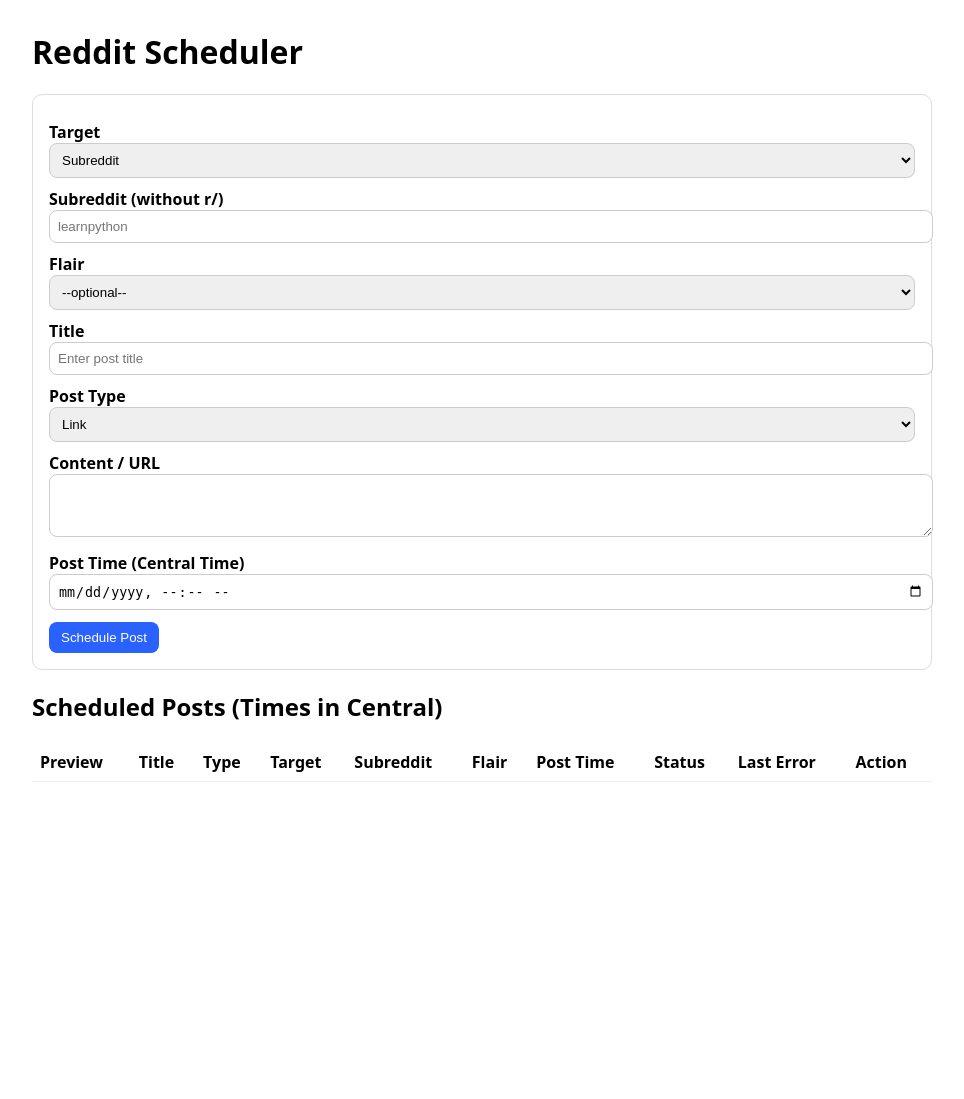
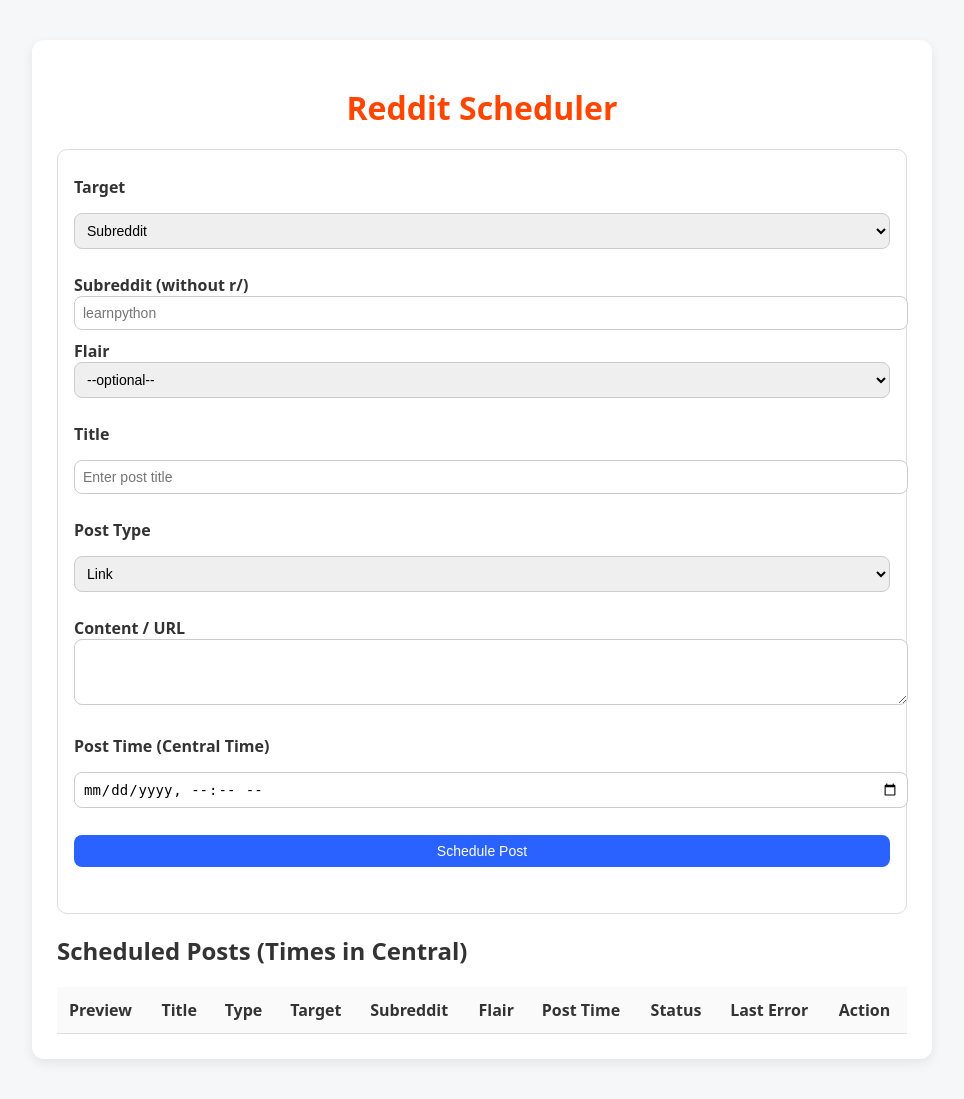
Before and after one commit to srijaysunil/reddit-scheduler, a Flask app: page / in a window 1280 px wide. Shown: the whole page, without its empty margins (158-1122 px from the left). Before the commit the page ends 782 px from the top, so only its background shows below. Run offline with Flask 3, Linux system fonts and the light colour scheme; data that the repository does not hold is empty; parts of the project's set-up code (start-up, migrations or seed data) failed here and were passed over.

Commit message:
update html

```diff
--- /dev/null
+++ b/reddit-scheduler/app/static/style.css
@@ -0,0 +1,70 @@
+body {
+  font-family: Arial, sans-serif;
+  background: #f6f7f9;
+  margin: 0;
+  padding: 0;
+  color: #333;
+}
+
+.container {
+  max-width: 900px;
+  margin: 40px auto;
+  background: #fff;
+  padding: 25px;
+  border-radius: 12px;
+  box-shadow: 0 4px 12px rgba(0,0,0,0.08);
+}
+
+h1 {
+  text-align: center;
+  color: #ff4500; /* Reddit orange */
+  margin-bottom: 20px;
+}
+
+form {
+  display: grid;
+  grid-gap: 15px;
+  margin-bottom: 30px;
+}
+
+input, select, textarea, button {
+  padding: 10px;
+  border-radius: 6px;
+  border: 1px solid #ccc;
+  font-size: 14px;
+}
+
+button {
+  background: #ff4500;
+  color: white;
+  border: none;
+  cursor: pointer;
+  transition: background 0.2s ease-in-out;
+}
+
+button:hover {
+  background: #e03e00;
+}
+
+table {
+  width: 100%;
+  border-collapse: collapse;
+  margin-top: 20px;
+}
+
+table th, table td {
+  padding: 12px;
+  border-bottom: 1px solid #ddd;
+  text-align: left;
+}
+
+table th {
+  background: #fafafa;
+  font-weight: bold;
+}
+
+.preview-img {
+  max-width: 80px;
+  max-height: 80px;
+  border-radius: 6px;
+}
--- a/reddit-scheduler/app/templates/index.html
+++ b/reddit-scheduler/app/templates/index.html
@@ -1,8 +1,9 @@
 <!DOCTYPE html>
-<html>
+<html lang="en">
 <head>
 <meta charset="utf-8">
 <title>Reddit Scheduler</title>
+ <link rel="stylesheet" href="{{ url_for('static', filename='style.css') }}">
 <style>
 body { font-family: system-ui, -apple-system, Segoe UI, Roboto, Arial, sans-serif; max-width: 900px; margin: 30px auto; padding:0 16px; }
 .card { border:1px solid #ddd; border-radius:10px; padding:16px; margin-bottom:20px; }
@@ -47,7 +48,7 @@
 </script>
 </head>
 <body>
-
+<div class="container">
 <h1>Reddit Scheduler</h1>
 
 {% with messages = get_flashed_messages() %}
```
